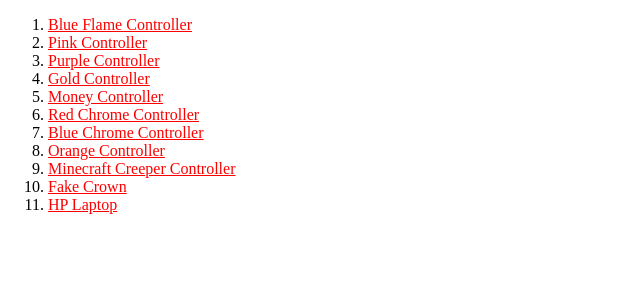
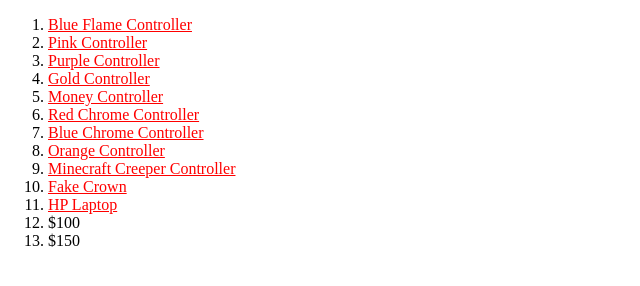
Before and after one commit to dts-wishlist/dts-wishlist.github.io, a plain HTML site: page index.htm in a window 1280 px wide. Shown: the whole page, without its empty margins (0-640 px from the left). Drawn offline with Linux system fonts and the light colour scheme.

Commit message:
Update index.htm

```diff
--- a/index.htm
+++ b/index.htm
@@ -20,6 +20,8 @@
       <li><a href="https://www.walmart.com/ip/Microsoft-Xbox-One-Wireless-Controller-Minecraft-Creeper/56083249">Minecraft Creeper Controller</a></li>
       <li><a href="https://www.amazon.com/Funny-Party-Hats-Royal-Jeweled/dp/B013VN4JTA/ref=sr_1_1_sspa?ie=UTF8&qid=1541037465&sr=8-1-spons&keywords=crown&th=1">Fake Crown</a></li>
       <li><a href="https://www.amazon.com/Flagship-HP-Pavilion-Computer-Bluetooth/dp/B07HPCQRKH/ref=sr_1_1_sspa?s=pc&ie=UTF8&qid=1541037697&sr=1-1-spons&keywords=laptop+computer&psc=1">HP Laptop</a></li>
+      <li>$100</li>
+      <li>$150</li>
     </ol>
   </body>
 </html>
```
